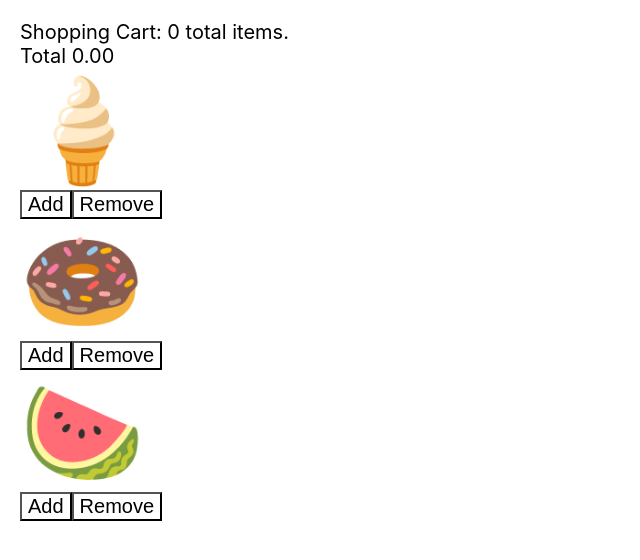
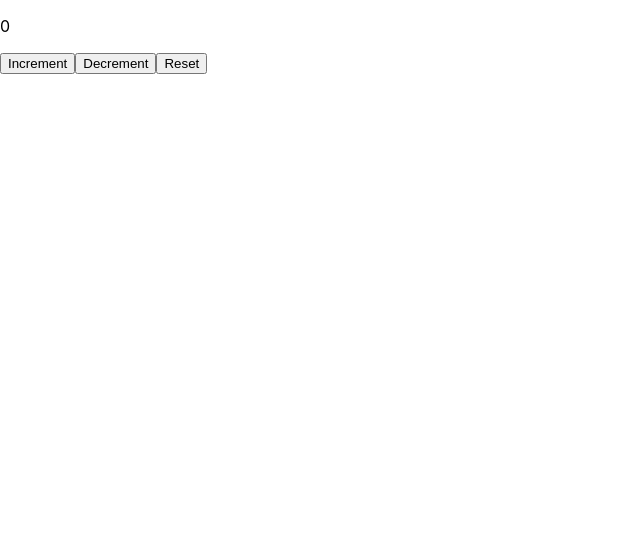
Before and after one commit to zeeshan-123-ahmed/practice-ead, a React (Create React App) app: page / in a window 1280 px wide. Shown: the top 560 px of the page, without its empty margins (0-640 px from the left). Built offline with nearby package versions, Linux system fonts and the light colour scheme.

Commit message:
another state example: add counter component without state

```diff
--- /dev/null
+++ b/src/Counter.js
@@ -0,0 +1,18 @@
+import React, { Component } from 'react';
+
+class Counter extends Component {
+  render() {
+    return (
+      <div className="Counter">
+        <p className="count">0</p>
+        <section className="controls">
+          <button>Increment</button>
+          <button>Decrement</button>
+          <button>Reset</button>
+        </section>
+      </div>
+    );
+  }
+}
+
+export default Counter;
--- a/src/components/App/App.js
+++ b/src/components/App/App.js
@@ -1,11 +1,13 @@
 
+import Counter from '../../Counter';
 import Product from '../Products/Products';
 import './App.css';
 
 function App() {
   return (
    <>
-   <Product />
+   {/* <Product /> */}
+   <Counter />
    </>
   );
 }
```
